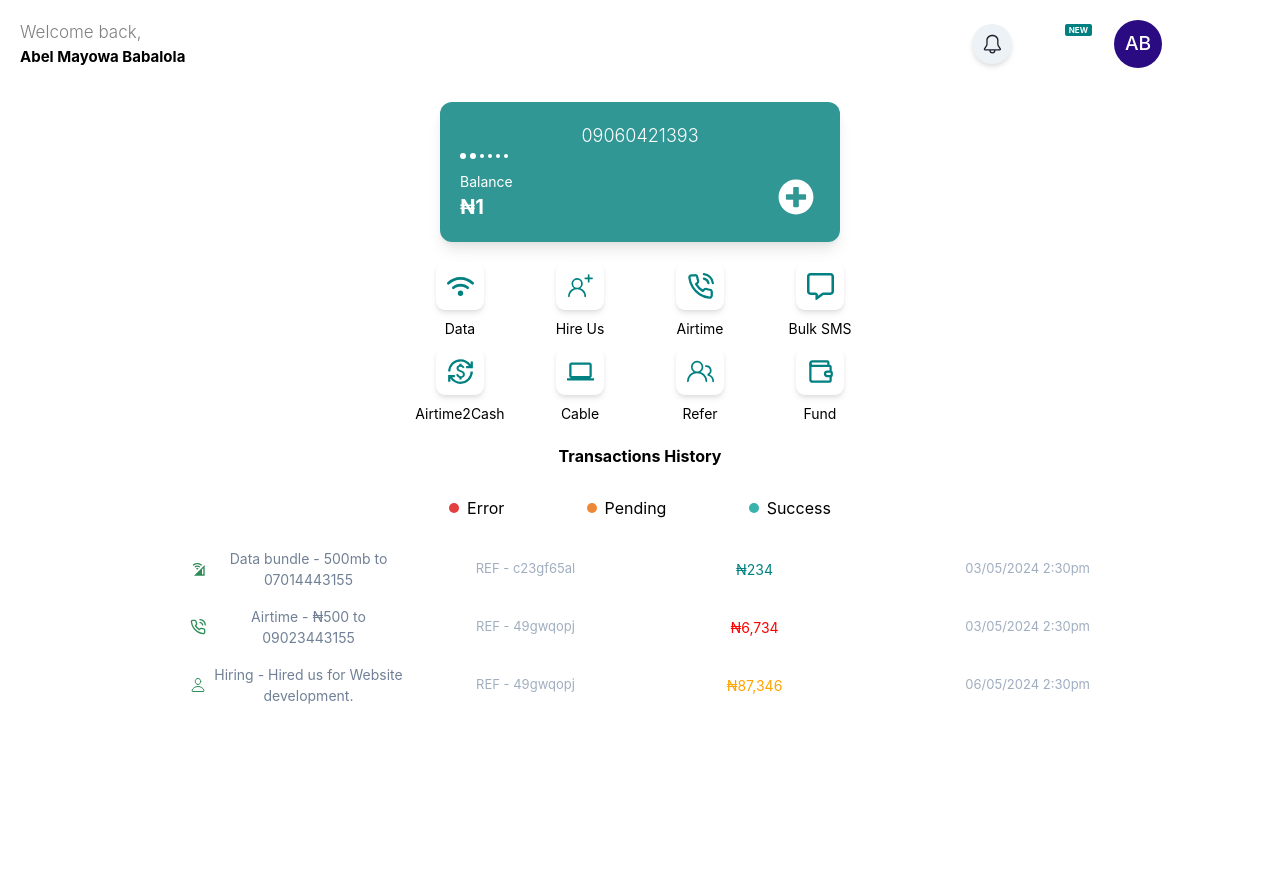
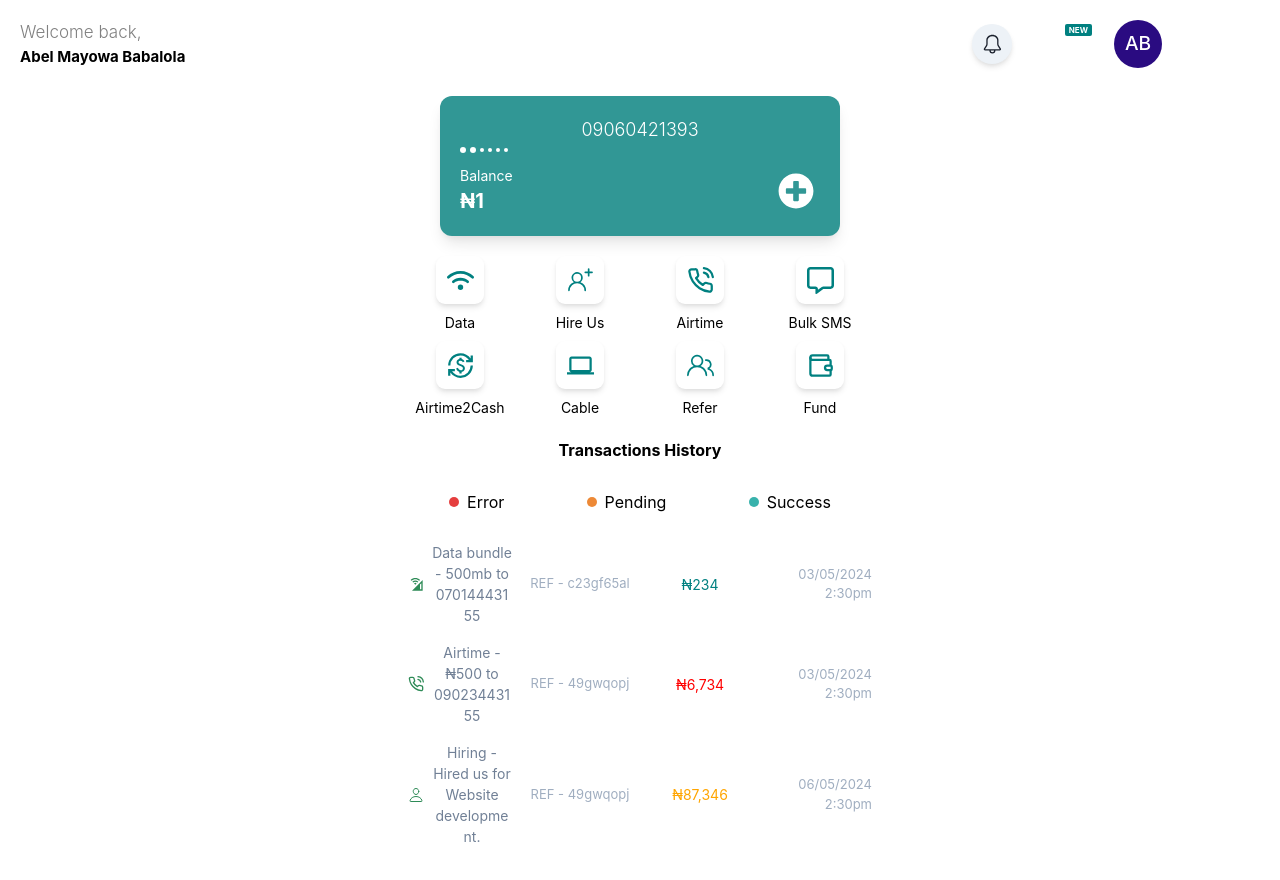
Before and after one commit to Mayor-Myles/Mylezic_Portal, a Next.js app: page /dashboard in a window 1280 px wide. Shown: the top 880 px of the page. Before the commit the page ends 800 px from the top, so only its background shows below. Built offline with nearby package versions, Linux system fonts and the light colour scheme; no server answers.

Commit message:
Update transactions.js

```diff
--- a/components/transactions.js
+++ b/components/transactions.js
@@ -11,7 +11,7 @@ import {useRecoilState} from "recoil";
 
 
 const TransactionItem = ({ icon, name, type, amount, color, date, tid }) => (
-  <SimpleGrid columns={4} spacing={4} w="full" minW="900px" alignItems="center">
+  <SimpleGrid columns={4} spacing={4} w="full" maxW="900px" alignItems="center">
     <HStack spacing={2}>
       <Icon color="seagreen" as={icon} boxSize={4} />
       <Text fontSize="sm" color="gray.500" wordBreak="break-word">
```
